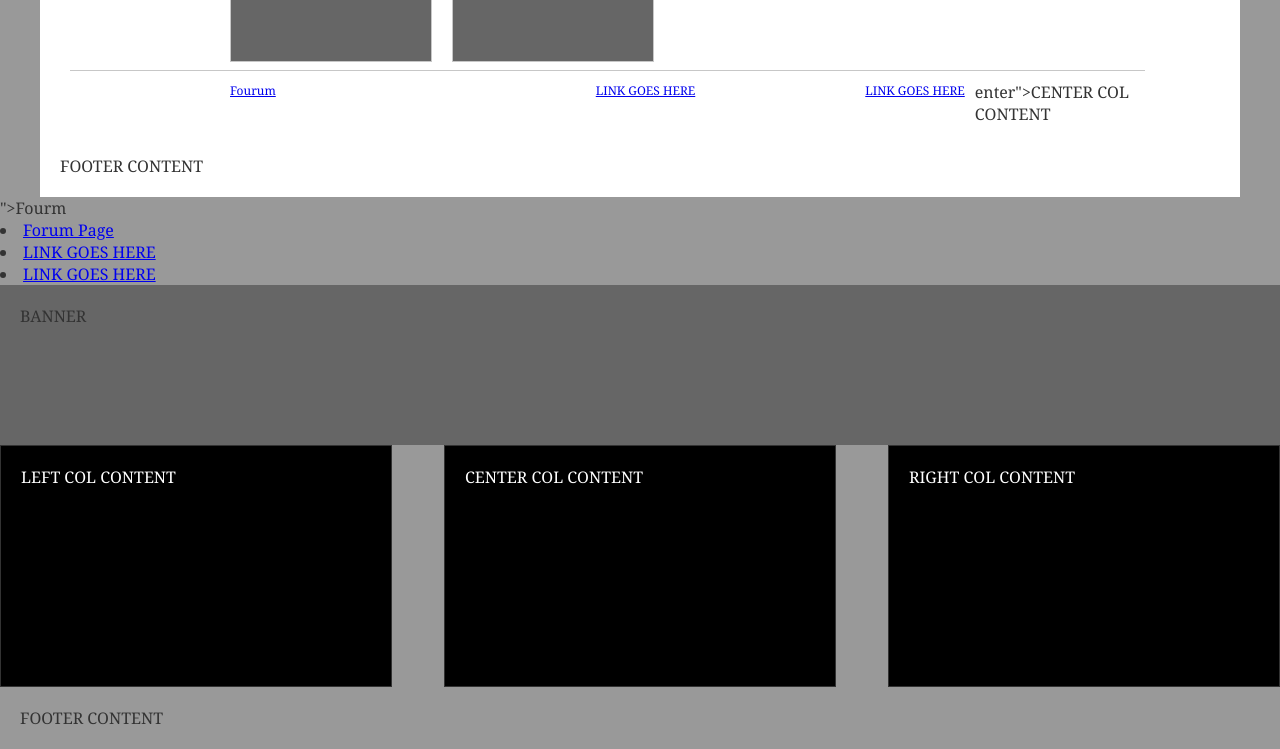
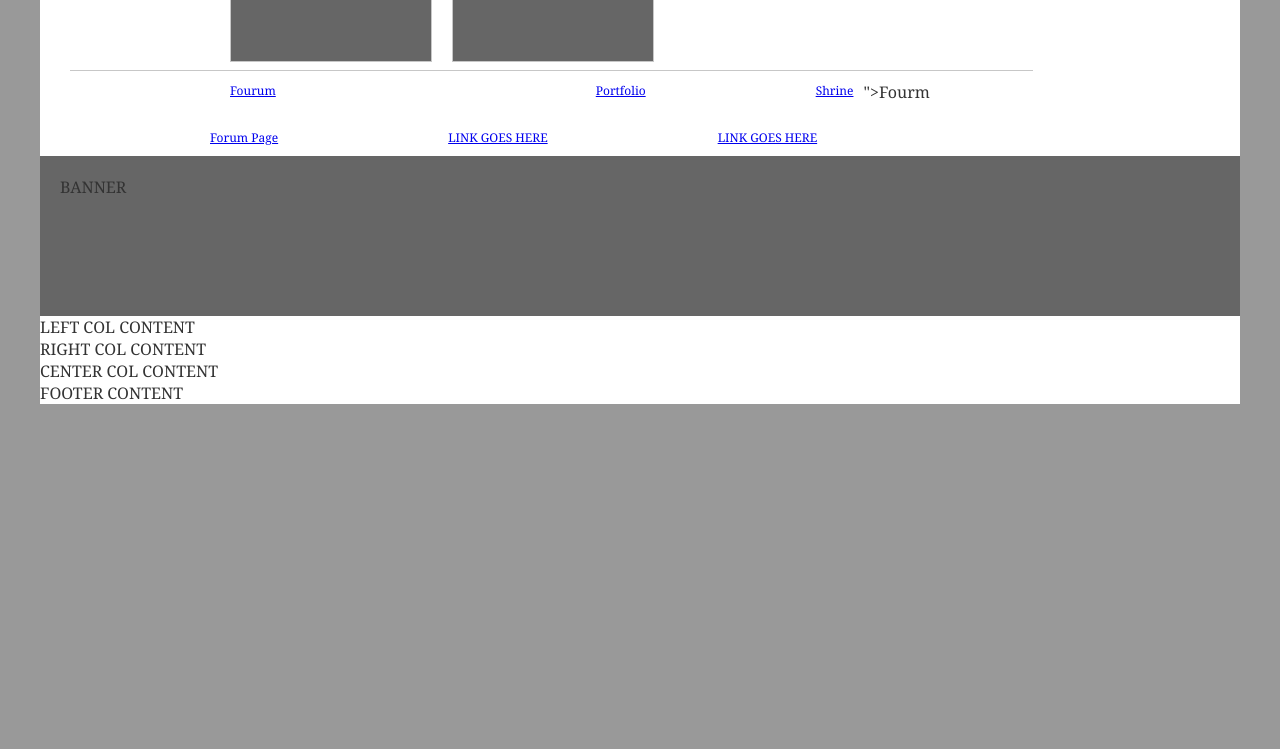
Before and after one commit to Rad1calncacho/Final-WebSite, a plain HTML site: page index.html in a window 1280 px wide. Shown: the part 162-911 px from the top of the page. After the commit the page ends 800 px from the top, so only its background shows below. Drawn offline with Linux system fonts and the light colour scheme.

Commit message:
Update index.html

```diff
--- a/index.html
+++ b/index.html
@@ -14,10 +14,7 @@
       #navbar ul li{padding:10px;float:left;}
       #navbar ul li a{font-size:12px;float:left;padding:0 0 0 150px;display:block;}
       #banner{background:#666;height:120px;padding:20px;clear:both;}
-      #left_column{float:left;width:350px;height:200px;border:1px solid #333;color:#fff;background:#000;padding:20px;}
-      #right_column{float:right;width:350px;height:200px;border:1px solid #333;color:#fff;background:#000;padding:20px;}
-      #center {margin: auto;width:350px;height:200px;background:#000;color:#fff;border:1px solid #333;padding:20px;}
-      #footer{padding:20px;clear:both;}
+
     </style>
   </head>
   <body>
@@ -44,11 +41,7 @@
       #navbar ul{margin:0;padding:0;list-style-type:none;}
       #navbar ul li{padding:10px;float:left;}
       #navbar ul li a{font-size:12px;float:left;padding:0 0 0 150px;display:block;}
-      #banner{background:#666;height:120px;padding:20px;clear:both;}
-      #left_column{float:left;width:350px;height:200px;border:1px solid #333;color:#fff;background:#000;padding:20px;}
-      #right_column{float:right;width:350px;height:200px;border:1px solid #333;color:#fff;background:#000;padding:20px;}
-      #center {margin: auto;width:350px;height:200px;background:#000;color:#fff;border:1px solid #333;padding:20px;}
-      #footer{padding:20px;clear:both;}
+    h;}
     </style>
   </head>
   <body>
@@ -60,19 +53,14 @@
         <div id="top_info">TOP INFO</div>
         <div id="navbar">
           <ul>
-            <li><a href="file:///home/chronos/u-241d52a7ef69034e94260b4c065481e1a6d9bf18/MyFiles/Cs%20and%20math/Forum%20proj/forum.html">Fourum</a></li>
-            <li><a href="URL">LINK GOES HERE</a></li>
-            <li><a href="URL">LINK GOES HERE</a></li>
+           <li><a href="file:///home/chronos/u-241d52a7ef69034e94260b4c065481e1a6d9bf18/MyFiles/Cs%20and%20math/Forum%20proj/forum.html">Fourum</a></li>
+            <li><a href="file:///home/chronos/u-241d52a7ef69034e94260b4c065481e1a6d9bf18/MyFiles/Cs%20and%20math/WebsiteLab/index.html">Portfolio</a></li>
+            <li><a href="file:///media/fuse/drivefs-eef322f82365a65ee73f86adc226c56b/root/chamber.html">Shrine</a></li>
 
           </ul>
         </div>
       </div>
-     enter">CENTER COL CONTENT</div>
-      </div>
-      <!--FOOTER-->
-      <div id="footer">FOOTER CONTENT</div>
-    </div>
-  </body>
+
 </html>">Fourm</a></li>
             <li><a href="file:///home/chronos/u-241d52a7ef69034e94260b4c065481e1a6d9bf18/MyFiles/Cs%20and%20math/Forum%20proj/forum.html">Forum Page</a></li>
             <li><a href="URL">LINK GOES HERE</a></li>
```
